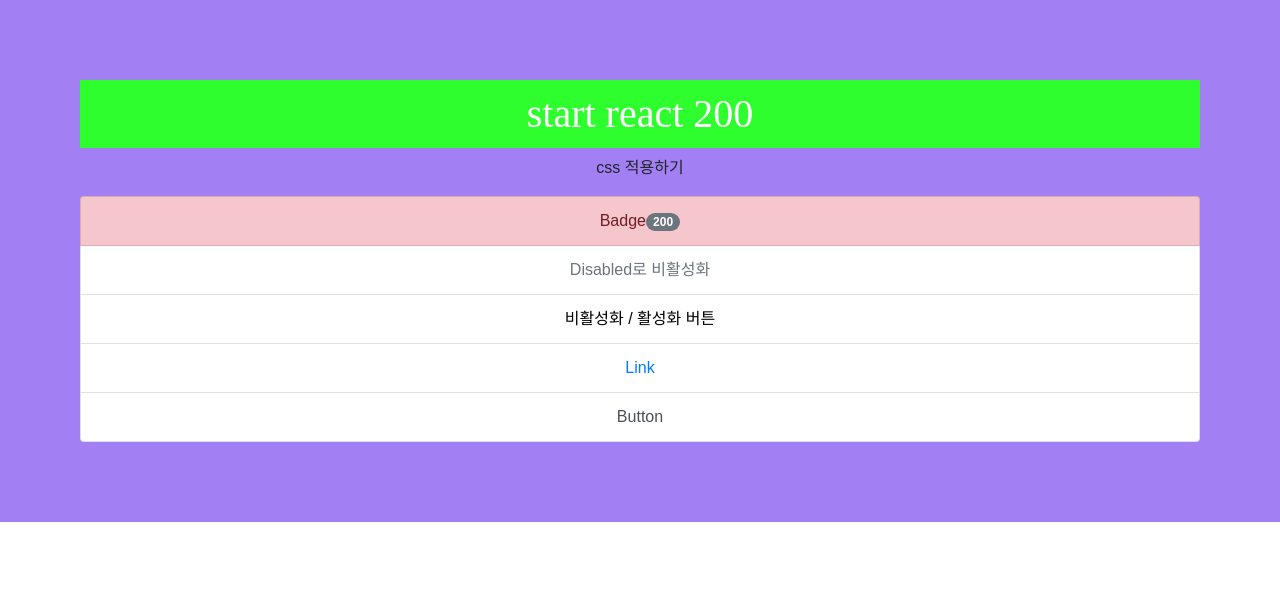
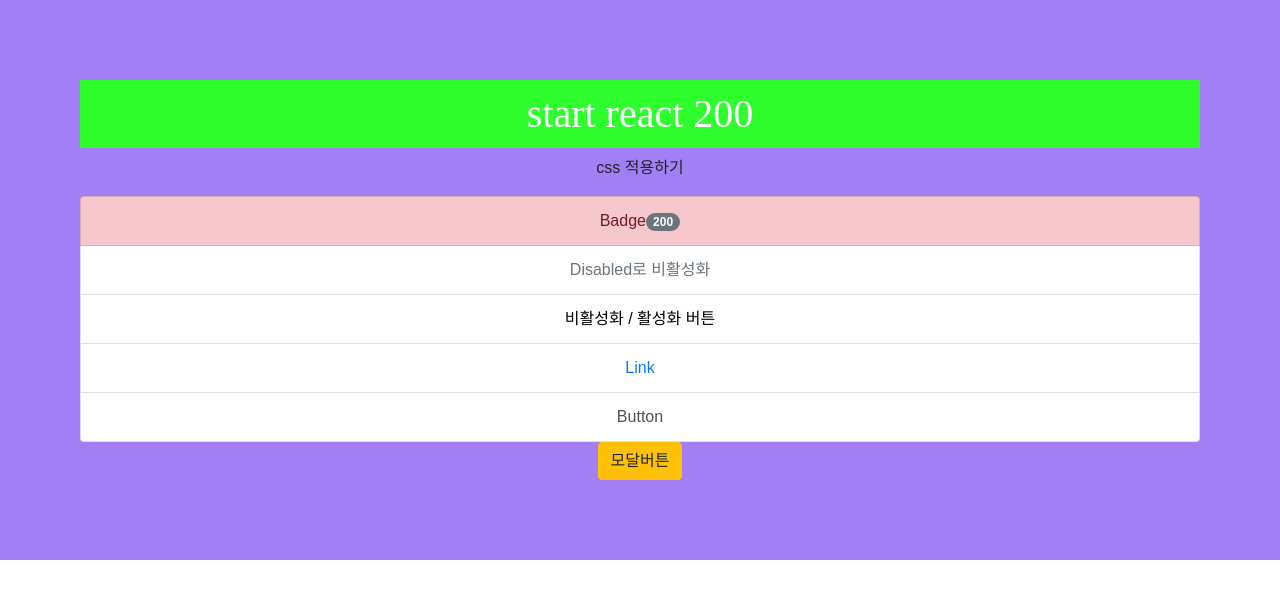
Before and after one commit to unow30/react200, a React (Create React App) app: page / in a window 1280 px wide. Shown: the top 598 px of the page. Built offline with nearby package versions, Linux system fonts and the light colour scheme.

Commit message:
R048_ReactstrapModal R048_ReactstrapModal

```diff
--- a/src/App.js
+++ b/src/App.js
@@ -3,6 +3,7 @@
 // import ReactstarpFade from "./reactstrap/R043_ReactstarpFade";
 // import ReactstrapForm from "./reactstrap/R044_ReactstrapForm";
 import ListGroup from "./reactstrap/R047_ReactstrapListGroup";
+import Modal from "./reactstrap/R048_ReactstrapModal";
 import "./styles.css";
 import "bootstrap/dist/css/bootstrap.css";
 
@@ -12,6 +13,7 @@
       <h1>start react 200</h1>
       <p>css 적용하기</p>
       <ListGroup />
+      <Modal />
       {/* <ReactstrapCollapse />
       <ReactstarpFade />
       <ReactstrapForm /> */}
--- /dev/null
+++ b/src/reactstrap/R048_ReactstrapModal.js
@@ -0,0 +1,40 @@
+import React, { Component } from "react";
+import { Button, Modal, ModalHeader, ModalBody, ModalFooter } from "reactstrap";
+
+class R048_ReactstrapModal extends Component {
+  constructor(props) {
+    super(props);
+    this.state = { modal: false };
+    this.response = { item: "리스폰데이터" };
+  }
+
+  toggle = (e) => {
+    this.setState({ modal: !this.state.modal });
+  };
+  /**
+   * setState 반복을 막으려면?
+   */
+  render() {
+    return (
+      <>
+        <Button color="warning" onClick={this.toggle}>
+          모달버튼
+        </Button>
+        <Modal isOpen={this.state.modal} fade={true} toggle={this.toggle}>
+          <ModalHeader toggle={this.toggle}>Modal Header</ModalHeader>
+          <ModalBody>모달 바디 내용: {this.response["item"]}</ModalBody>
+          <ModalFooter>
+            <Button color="primary" onClick={this.toggle}>
+              확인
+            </Button>
+            <Button color="secondary" onClick={this.toggle}>
+              닫기
+            </Button>
+          </ModalFooter>
+        </Modal>
+      </>
+    );
+  }
+}
+
+export default R048_ReactstrapModal;
```
